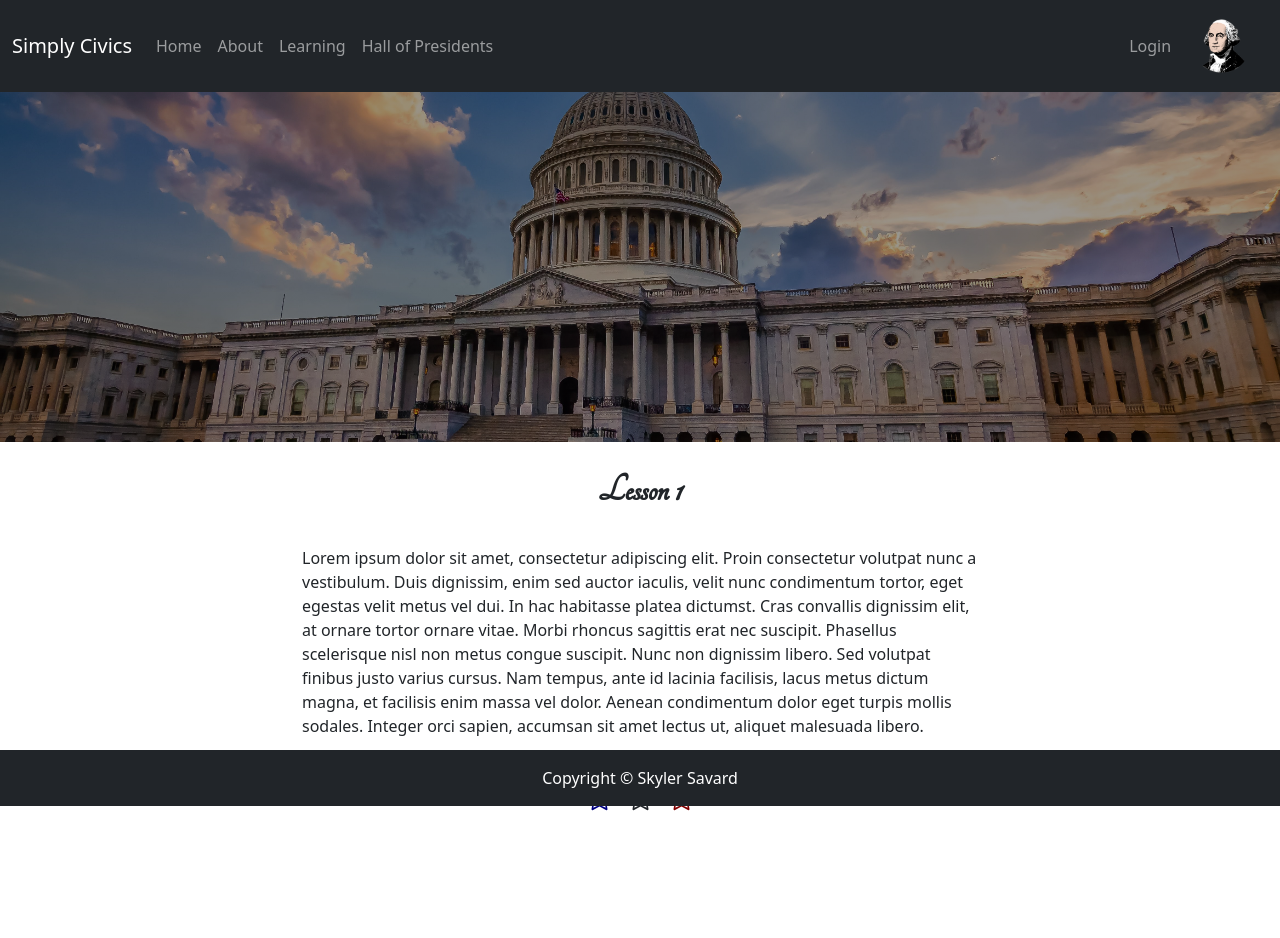
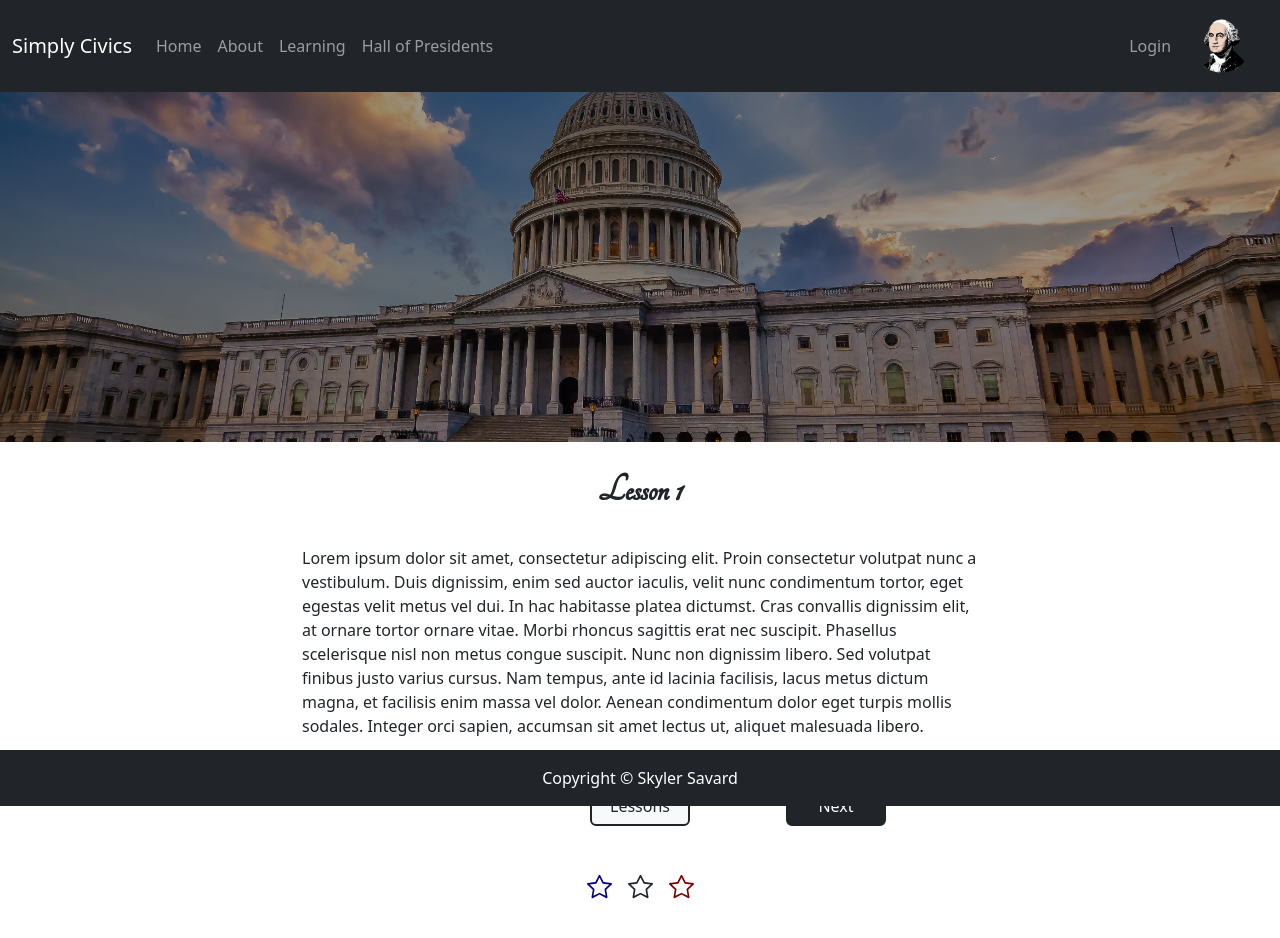
Before and after one commit to CloudyStripe/simple-civics-desktop, a React (Create React App) app: page /lesson/1 in a window 1280 px wide. Shown: the top 938 px of the page. Before the commit the page ends 911 px from the top, so only its background shows below. Built offline with nearby package versions, Linux system fonts and the light colour scheme.

Commit message:
nav buttons.

```diff
--- a/src/components/Learning/Lesson.scss
+++ b/src/components/Learning/Lesson.scss
@@ -1,6 +1,10 @@
 .lessonContainer {
     .bodyContainer {
         max-width: 700px;
+    }
+
+    .hideButton {
+        visibility: hidden;
     }
 
     .jumbotron {
@@ -12,6 +16,31 @@
 
     .lessonTitle {
         text-align: center
+    }
+
+    .navButton {
+        background-color: #212529;
+        border: 2px #212529 solid;
+        width: 100px;
+    }
+
+    .navButton:hover {
+        background-color: #f8f9fa;
+        border: 2px #212529 solid;
+        color: #212529;
+        width: 100px;
+    }
+
+    .navButtonMain {
+        background-color: #f8f9fa;
+        color: #212529;
+        height: 40px;
+    }
+
+    .navButtonMain:hover {
+        background-color: #212529;
+        color: #f8f9fa;
+        height: 40px;
     }
 
     .pageEndPadding {
--- a/src/components/Learning/Lesson.tsx
+++ b/src/components/Learning/Lesson.tsx
@@ -1,9 +1,10 @@
 import React from "react"
 import lessons from './Lessons.json';
 import { Container } from "react-bootstrap";
-import { useParams } from "react-router-dom";
+import { Link, useParams } from "react-router-dom";
 import './Lesson.scss'
 import { Star } from "react-bootstrap-icons";
+import { BootstrapButton } from "../BootstrapButton";
 
 export interface LessonDetail {
     "lesson-number": number;
@@ -15,15 +16,21 @@ export interface LessonDetail {
 export const Lesson: React.FC = () => {
 
     const { lessonNumber } = useParams();
-
     let currentLesson: LessonDetail | null = null;
+    let convertedLessonNumber: number = 0
     let lessonTitle: string = '';
     let lessonBody: string = '';
+    let lastLesson: number = 0;
+    let nextLesson: number = 0;
+    const lessonLength: number = lessons.length
 
     if (lessonNumber) {
-        currentLesson = lessons[+lessonNumber - 1]
+        convertedLessonNumber = +lessonNumber
+        currentLesson = lessons[convertedLessonNumber - 1]
         lessonTitle = currentLesson["title"]
         lessonBody = currentLesson["body"]
+        lastLesson = convertedLessonNumber - 1;
+        nextLesson = convertedLessonNumber + 1;
     }
 
     return (
@@ -34,6 +41,23 @@ export const Lesson: React.FC = () => {
                 <Container className="bodyContainer pb-5">
                     {`${lessonBody}`}
                 </Container>
+                <Container className="text-center pb-5">
+                    <Link to={`/lesson/${lastLesson}`}>
+                        <BootstrapButton className={`navButton mx-5 ${convertedLessonNumber === 1 ? `hideButton` : ``}`}>
+                            Back
+                        </BootstrapButton>
+                    </Link>
+                    <Link to="/Learning">
+                        <BootstrapButton className="navButton navButtonMain mx-5">
+                            Lessons
+                        </BootstrapButton>
+                    </Link>
+                    <Link to={`/lesson/${nextLesson}`}>
+                        <BootstrapButton className={`navButton mx-5 ${convertedLessonNumber === lessonLength ? `hideButton` : ``}`}>
+                            Next
+                        </BootstrapButton>
+                    </Link>
+                </Container>
                 <div className="d-flex text-center starContainer pageEndPadding">
                     <Star className="me-3" color="navy" size={25} />
                     <Star size={25} />
```
